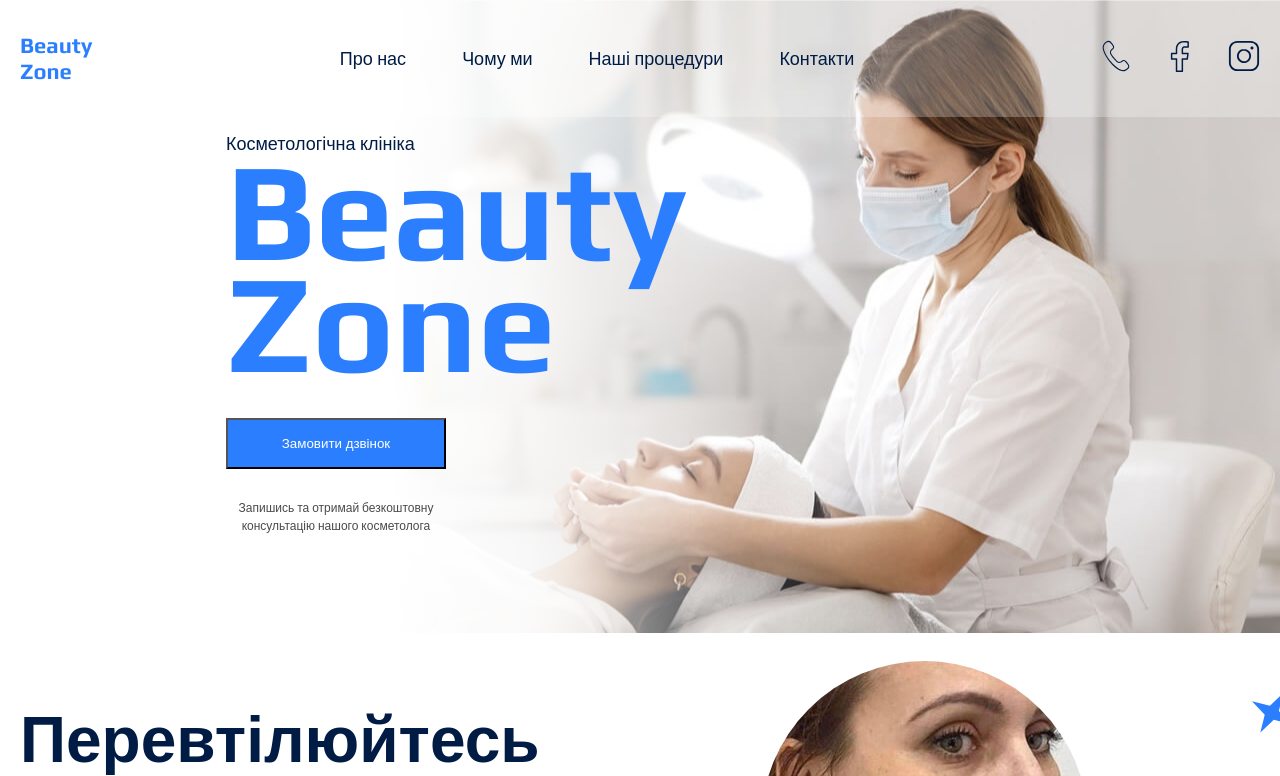
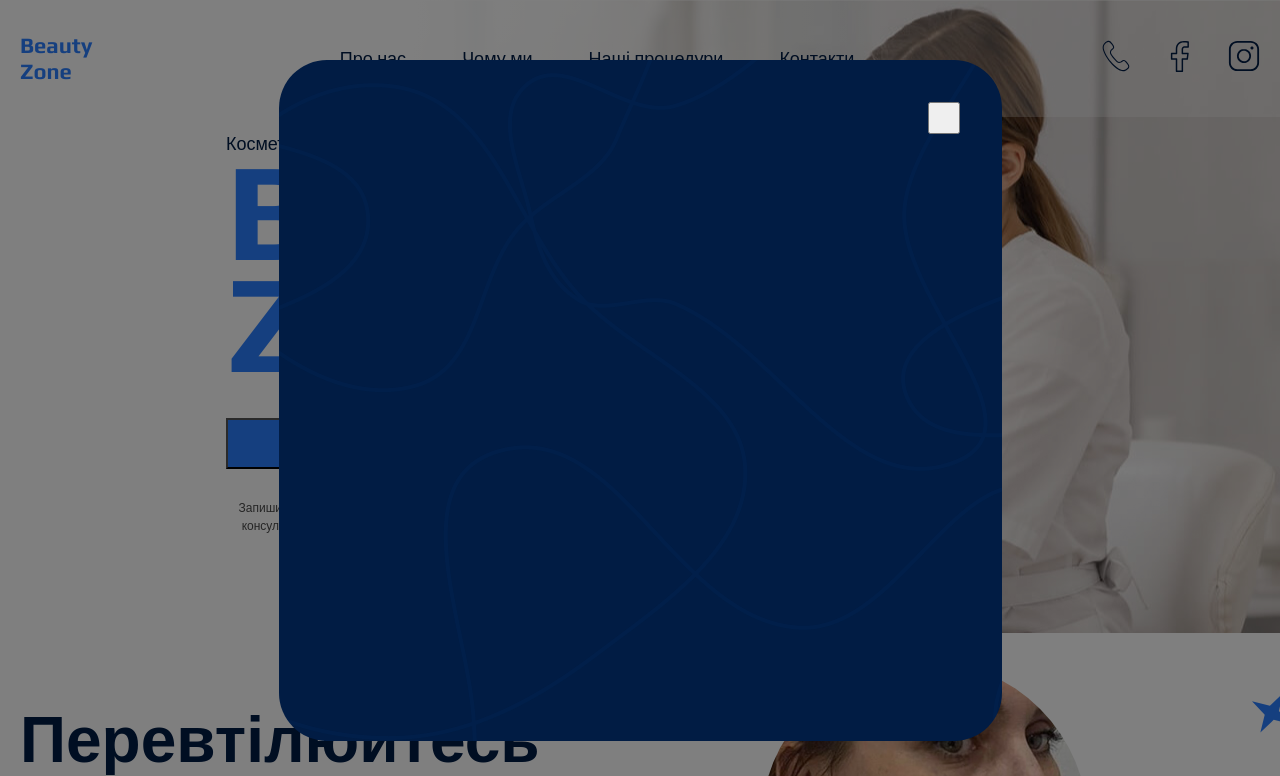
Before and after one commit to milaandrushchenko/genius-course, a plain HTML site: page index.html in a window 1280 px wide. Both pictures are taken after a click on the button "Замовити дзвінок". Shown: the top 776 px of the page. Drawn offline with Linux system fonts and the light colour scheme.

Commit message:
add modal

```diff
--- a/index.html
+++ b/index.html
@@ -57,7 +57,7 @@
                         <p>Косметологічна клініка</p>
                         <h1 class="primary-title">Beauty Zone</h1>
                         <div class="container-order">
-                            <button class="light-button">Замовити дзвінок</button>
+                            <button class="light-button open-modal-button">Замовити дзвінок</button>
                             <p class="explanation-text">Запишись та отримай безкоштовну консультацію нашого косметолога</p>
                         </div>
                     </вшм>
@@ -207,5 +207,11 @@
             </div>
         </div>
     </footer>
+    <div class="backdrop hidden">
+        <div class="modal">
+            <button class="close-modal-button"></button>
+        </div>
+    </div>
+    <script src="./js/modal.js"></script>
 </body>
 </html>
--- /dev/null
+++ b/js/modal.js
@@ -0,0 +1,8 @@
+let backdrop = document.querySelector(".backdrop");
+let openModalButton = document.querySelector(".open-modal-button");
+let closeModalButton = document.querySelector(".close-modal-button");
+
+const clickOnButton = () => backdrop.classList.toggle("hidden");
+
+openModalButton.addEventListener("click", clickOnButton);
+closeModalButton.addEventListener("click", clickOnButton);
--- a/style.css
+++ b/style.css
@@ -437,3 +437,32 @@ footer a{
 .explanation-text{
     margin-top: 16px;
 }
+/* modal*/
+.backdrop{
+    position: fixed;
+    top: 0;
+    bottom: 0;
+    right: 0;
+    left: 0;
+    display: flex;
+    justify-content: center;
+    align-items: center;
+    background-color:rgba(0, 0, 0, 0.5);
+}
+.backdrop.hidden{
+    display: none;
+}
+.modal{
+    height: 681px;
+    width: 723px;
+    border-radius: 48px;
+    position: relative;
+    background:var(--primary-color-dark) url('/images/modal-background.png') 0 0/cover no-repeat;;
+}
+.close-modal-button{
+    position: absolute;
+    right: 42px;
+    top: 42px;
+    width: 32px;
+    height: 32px;
+}
```
Also changed, not shown: images/modal-background.png (added).
